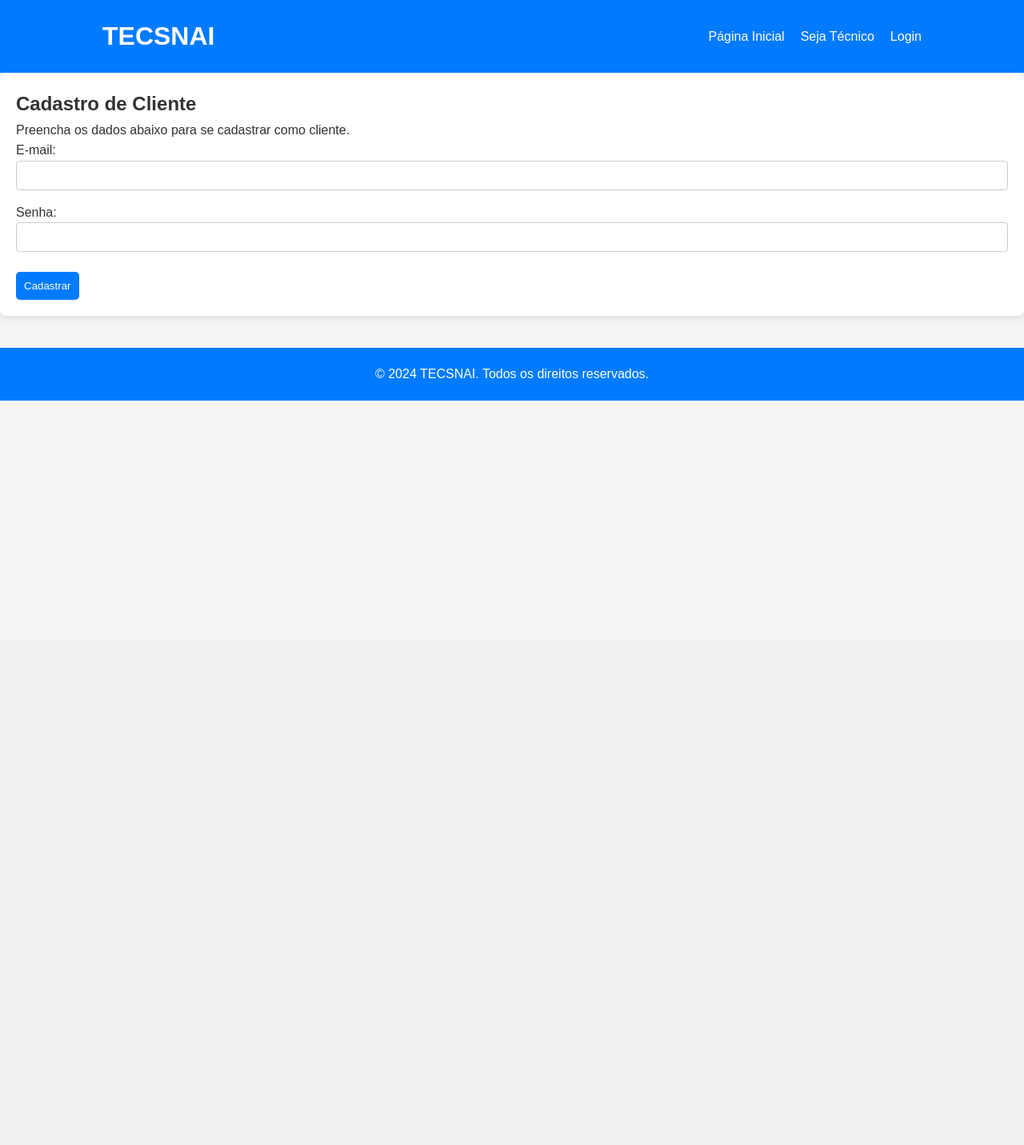
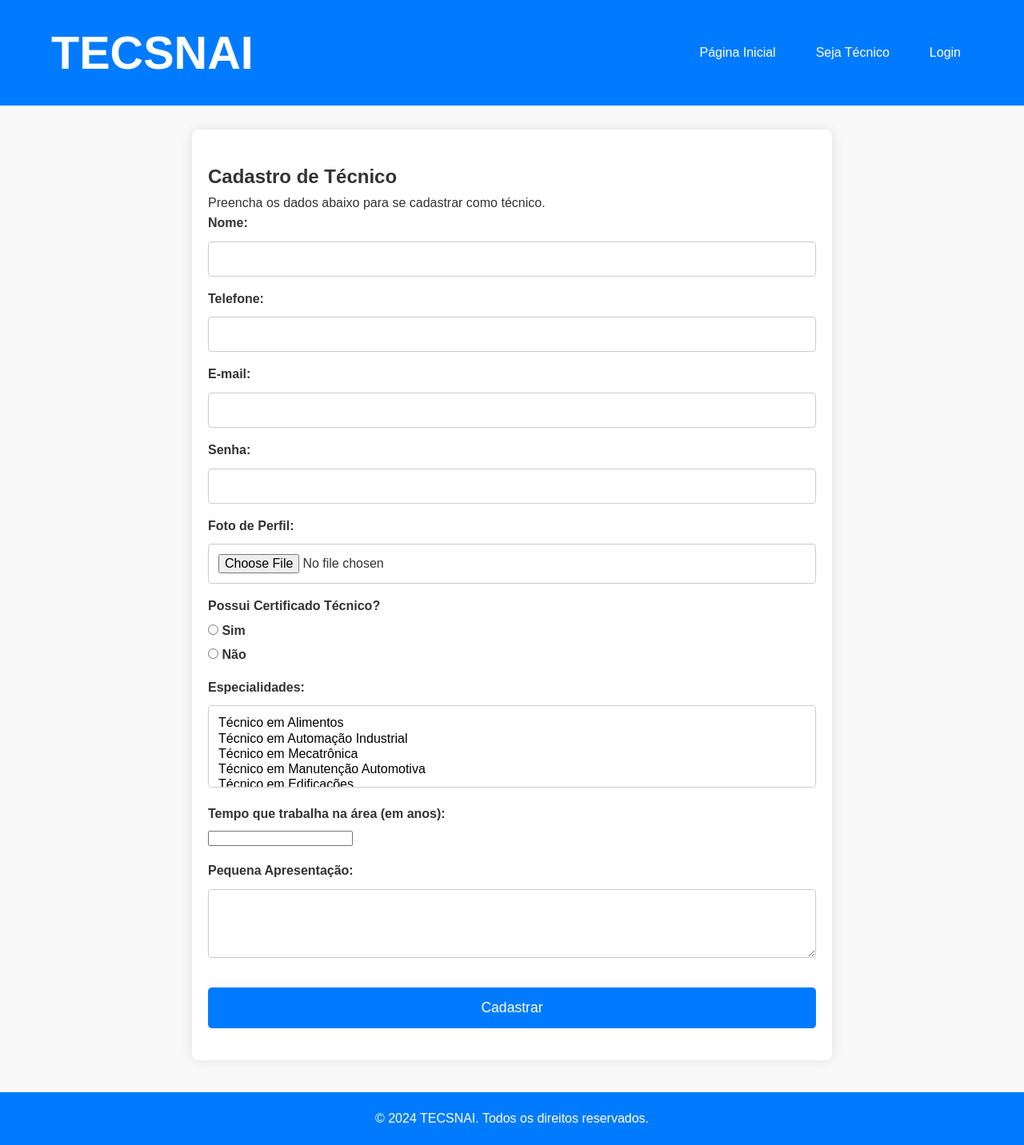
Before and after one commit to icarosantts/Icaro, a PHP site: page /TECSNAI/cadastro-tecnico.html in a window 1280 px wide. Shown: the whole page at 80% size. Before the commit the page ends 501 px from the top, so only its background shows below. Run offline with PHP 8.4, Linux system fonts and the light colour scheme.

Commit message:
atualizações

```diff
--- a/TECSNAI/cadastro-tecnico.html
+++ b/TECSNAI/cadastro-tecnico.html
@@ -9,7 +9,7 @@
 <body>
     <header>
         <div class="container">
-            <h1 class="logo">TECSNAI</h1>
+            <h1 class="logo"><a href="index.html">TECSNAI</a></h1>
             <nav class="menu">
                 <ul class="nav-links">
                     <li><a href="index.html">Página Inicial</a></li>
@@ -22,9 +22,17 @@
 
     <main>
         <section>
-            <h2>Cadastro de Cliente</h2>
-            <p>Preencha os dados abaixo para se cadastrar como cliente.</p>
-            <form id="cadastro-cliente">
+            <h2>Cadastro de Técnico</h2>
+            <p>Preencha os dados abaixo para se cadastrar como técnico.</p>
+            <form id="cadastro-tecnico">
+                <div class="form-group">
+                    <label for="nome">Nome:</label>
+                    <input type="text" id="nome" name="nome" required>
+                </div>
+                <div class="form-group">
+                    <label for="telefone">Telefone:</label>
+                    <input type="tel" id="telefone" name="telefone" required>
+                </div>
                 <div class="form-group">
                     <label for="email">E-mail:</label>
                     <input type="email" id="email" name="email" required>
@@ -32,6 +40,72 @@
                 <div class="form-group">
                     <label for="senha">Senha:</label>
                     <input type="password" id="senha" name="senha" required>
+                </div>
+                <div class="form-group">
+                    <label for="foto">Foto de Perfil:</label>
+                    <input type="file" id="foto" name="foto" accept="image/*" required>
+                </div>
+                <div class="form-group">
+                    <label>Possui Certificado Técnico?</label>
+                    <label><input type="radio" name="certificado" value="sim" required> Sim</label>
+                    <label><input type="radio" name="certificado" value="nao" required> Não</label>
+                </div>
+                <div class="form-group certificado-documento" style="display: none;">
+                    <label for="documento-certificado">Documento do Certificado:</label>
+                    <input type="file" id="documento-certificado" name="documento-certificado" accept=".pdf, .doc, .docx, .jpg, .jpeg, .png">
+                </div>
+                <div class="form-group">
+                    <label for="especialidades">Especialidades:</label>
+                    <select id="especialidades" name="especialidades" multiple required>
+                        <option value="alimentos">Técnico em Alimentos</option>
+                        <option value="automacao-industrial">Técnico em Automação Industrial</option>
+                        <option value="mecatronica">Técnico em Mecatrônica</option>
+                        <option value="manutencao-automotiva">Técnico em Manutenção Automotiva</option>
+                        <option value="edificacoes">Técnico em Edificações</option>
+                        <option value="design-calcados">Técnico em Design de Calçados</option>
+                        <option value="ensino-medio">Ensino Médio</option>
+                        <option value="eletroeletronica">Técnico em Eletroeletrônica</option>
+                        <option value="eletronica">Técnico em Eletrônica</option>
+                        <option value="eletrotecnica">Técnico em Eletrotécnica</option>
+                        <option value="energia-renovavel">Técnico em Sistemas de Energia Renovável</option>
+                        <option value="qualidade">Técnico em Qualidade</option>
+                        <option value="multimidia">Técnico em Multimídia</option>
+                        <option value="comunicacao-visual">Técnico em Comunicação Visual</option>
+                        <option value="impressao-offset">Técnico em Impressão Offset</option>
+                        <option value="impressao-rotografica-flexografica">Técnico em Impressão Rotográfica e Flexográfica</option>
+                        <option value="processos-graficos">Técnico em Processos Gráficos</option>
+                        <option value="portos">Técnico em Portos</option>
+                        <option value="logistica">Técnico em Logística</option>
+                        <option value="eletromecanica">Técnico em Eletromecânica</option>
+                        <option value="fabricacao-mecanica">Técnico em Fabricação Mecânica</option>
+                        <option value="manutencao-maquinas-industriais">Técnico em Manutenção de Máquinas Industriais</option>
+                        <option value="mecanica">Técnico em Mecânica</option>
+                        <option value="mecanica-precisao">Técnico em Mecânica de Precisão</option>
+                        <option value="metalurgia">Técnico em Metalurgia</option>
+                        <option value="soldagem">Técnico em Soldagem</option>
+                        <option value="soldagem-papel">Técnico em Soldagem e Papel</option>
+                        <option value="ceramica">Técnico em Cerâmica</option>
+                        <option value="petroquimica">Técnico em Petroquímica</option>
+                        <option value="plasticos">Técnico em Plásticos</option>
+                        <option value="analises-quimicas">Técnico em Análises Químicas</option>
+                        <option value="quimica">Técnico em Química</option>
+                        <option value="refrigeracao-climatizacao">Técnico em Refrigeração e Climatização</option>
+                        <option value="equipamentos-biomedicos">Técnico em Equipamentos Biomédicos</option>
+                        <option value="seguranca-trabalho">Técnico em Segurança do Trabalho</option>
+                        <option value="desenvolvimento-sistemas">Técnico em Desenvolvimento de Sistemas</option>
+                        <option value="informatica">Técnico em Informática</option>
+                        <option value="rede-computadores">Técnico em Rede de Computadores</option>
+                        <option value="vestuario">Técnico em Vestuário</option>
+                        <option value="textil">Técnico em Têxtil</option>
+                    </select>
+                </div>
+                <div class="form-group">
+                    <label for="tempo-experiencia">Tempo que trabalha na área (em anos):</label>
+                    <input type="number" id="tempo-experiencia" name="tempo-experiencia" min="0" required>
+                </div>
+                <div class="form-group">
+                    <label for="apresentacao">Pequena Apresentação:</label>
+                    <textarea id="apresentacao" name="apresentacao" rows="4" required></textarea>
                 </div>
                 <button type="submit">Cadastrar</button>
             </form>
@@ -43,16 +117,38 @@
     </footer>
 
     <script>
-        document.getElementById('cadastro-cliente').addEventListener('submit', function(e) {
+        // Mostra campo de documento se o técnico possui certificado
+        const certificadoRadios = document.querySelectorAll('input[name="certificado"]');
+        certificadoRadios.forEach(radio => {
+            radio.addEventListener('change', function() {
+                const documentoCertificado = document.querySelector('.certificado-documento');
+                if (this.value === 'sim') {
+                    documentoCertificado.style.display = 'block';
+                } else {
+                    documentoCertificado.style.display = 'none';
+                }
+            });
+        });
+
+        // Captura e valida o formulário
+        document.getElementById('cadastro-tecnico').addEventListener('submit', function(e) {
             e.preventDefault(); // Previne o envio padrão do formulário
 
             // Captura os dados do formulário
+            const nome = document.getElementById('nome').value;
+            const telefone = document.getElementById('telefone').value;
             const email = document.getElementById('email').value;
             const senha = document.getElementById('senha').value;
+            const possuiCertificado = document.querySelector('input[name="certificado"]:checked').value;
+            const especialidades = Array.from(document.getElementById('especialidades').selectedOptions).map(option => option.value);
+            const tempoExperiencia = document.getElementById('tempo-experiencia').value;
+            const apresentacao = document.getElementById('apresentacao').value;
+
+            // Opcional: adicionar lógica para salvar o arquivo de foto e documento de certificado
 
             // Armazena os dados no localStorage
-            const cliente = { email, senha };
-            localStorage.setItem('cliente', JSON.stringify(cliente));
+            const tecnico = { nome, telefone, email, senha, possuiCertificado, especialidades, tempoExperiencia, apresentacao };
+            localStorage.setItem('tecnico', JSON.stringify(tecnico));
 
             // Mensagem de confirmação
             alert('Cadastro realizado com sucesso!');
--- a/TECSNAI/procurando-tecnico.html
+++ b/TECSNAI/procurando-tecnico.html
@@ -9,7 +9,7 @@
 <body>
     <header>
         <div class="container">
-            <h1 class="logo">TECSNAI</h1>
+            <h1 class="logo"><a href="index.html">TECSNAI</a></h1>
             <nav class="menu">
                 <ul class="nav-links">
                     <li><a href="index.html">Página Inicial</a></li>
--- a/TECSNAI/styles.css
+++ b/TECSNAI/styles.css
@@ -1,4 +1,4 @@
-/* Reset básico para evitar inconsistências entre navegadores */
+/* Reset básico */
 * {
     margin: 0;
     padding: 0;
@@ -8,119 +8,134 @@
 /* Estilo do corpo */
 body {
     font-family: Arial, sans-serif;
+    background-color: #f9f9f9;
+    color: #333;
     line-height: 1.6;
-    background-color: #f4f4f4; /* Fundo claro */
-    color: #333; /* Cor do texto */
 }
 
 /* Estilo do cabeçalho */
 header {
-    background-color: #007bff; /* Azul principal */
+    background-color: #007bff;
     color: #fff;
     padding: 20px 0;
 }
 
 .container {
-    width: 80%;
-    margin: 0 auto; /* Centraliza o conteúdo */
+    width: 90%;
+    max-width: 1200px;
+    margin: 0 auto;
     display: flex;
-    justify-content: space-between; /* Espaço entre logo e menu */
+    justify-content: space-between;
     align-items: center;
 }
 
-.logo {
-    font-size: 2em; /* Tamanho da fonte da logo */
+.logo a {
+    color: #fff;
+    font-size: 1.8em;
+    text-decoration: none;
 }
 
-/* Estilo do menu de navegação */
-.nav-links {
-    list-style: none; /* Remove os marcadores da lista */
-    display: flex; /* Exibe os itens da lista em linha */
+.menu .nav-links {
+    list-style: none;
+    display: flex;
 }
 
-.nav-links li {
-    margin-left: 20px; /* Espaço entre os links */
+.menu .nav-links li {
+    margin-left: 20px;
 }
 
-.nav-links a {
-    color: #fff; /* Cor dos links */
-    text-decoration: none; /* Remove o sublinhado */
-    transition: color 0.3s; /* Transição suave ao passar o mouse */
+.menu .nav-links a {
+    color: #fff;
+    text-decoration: none;
+    padding: 8px 15px;
+    transition: background-color 0.3s ease;
+    border-radius: 4px;
 }
 
-.nav-links a:hover {
-    color: #d3d3d3; /* Cor mais clara ao passar o mouse */
+.menu .nav-links a:hover {
+    background-color: #0056b3;
 }
 
-/* Estilo das seções principais */
+/* Estilo do formulário principal */
 main {
-    padding: 20px;
-    background-color: #fff; /* Fundo branco para o conteúdo */
-    border-radius: 8px; /* Bordas arredondadas */
-    box-shadow: 0 2px 10px rgba(0, 0, 0, 0.1); /* Sombra suave */
+    padding: 40px 20px;
+    background-color: #fff;
+    border-radius: 8px;
+    box-shadow: 0 0 15px rgba(0, 0, 0, 0.1);
+    width: 90%;
+    max-width: 800px;
+    margin: 30px auto;
 }
 
-/* Estilo da introdução */
-.intro {
+/* Seções de introdução */
+.intro h2, .form-section h3 {
+    font-size: 1.8em;
+    margin-bottom: 20px;
+}
+
+.intro p, .form-section p {
+    font-size: 1.1em;
     margin-bottom: 20px;
 }
 
 /* Estilo do formulário */
-.form-section {
-    margin-bottom: 20px;
+.form-group {
+    margin-bottom: 15px;
 }
 
-.form-group {
-    margin-bottom: 15px;
+label {
+    display: block;
+    font-weight: bold;
+    margin-bottom: 5px;
 }
 
 input[type="text"],
 input[type="email"],
 input[type="password"],
+input[type="tel"],
+input[type="file"],
+textarea,
 select {
     width: 100%;
-    padding: 10px;
+    padding: 12px;
+    margin-top: 5px;
     border: 1px solid #ccc;
     border-radius: 4px;
+    font-size: 1em;
 }
 
-/* Estilo do botão de cadastro */
-button {
-    background-color: #007bff; /* Azul principal */
-    color: #fff; /* Cor do texto */
-    border: none; /* Remove borda padrão */
-    padding: 10px; /* Espaçamento interno */
-    margin-top: 10px; /* Espaço acima do botão */
-    border-radius: 5px; /* Bordas arredondadas */
-    cursor: pointer; /* Muda o cursor para indicar que é clicável */
-    transition: background-color 0.3s; /* Transição suave ao passar o mouse */
-}
-
-button:hover {
-    background-color: #0056b3; /* Azul escuro ao passar o mouse */
-}
-
-/* Estilo do botão do Google */
-.google-button {
-    background-color: #db4437; /* Vermelho do Google */
+/* Estilo dos botões */
+button, .google-button {
+    width: 100%;
+    background-color: #007bff;
     color: #fff;
     border: none;
-    padding: 10px;
-    margin-top: 10px;
+    padding: 15px;
+    font-size: 1.1em;
     border-radius: 5px;
     cursor: pointer;
     transition: background-color 0.3s;
+    margin-top: 15px;
+}
+
+button:hover, .google-button:hover {
+    background-color: #0056b3;
+}
+
+/* Estilo específico para o botão Google */
+.google-button {
+    background-color: #db4437;
 }
 
 .google-button:hover {
-    background-color: #c1351d; /* Vermelho mais escuro ao passar o mouse */
+    background-color: #c1351d;
 }
 
 /* Estilo do rodapé */
 footer {
-    background-color: #007bff; /* Azul principal */
+    background-color: #007bff;
     color: #fff;
     text-align: center;
     padding: 20px 0;
-    margin-top: 40px; /* Espaço acima do rodapé */
+    margin-top: 40px;
 }
```
Also changed, not shown: TECSNAI/cadastro-cliente.html (added, +102 -0 lines), TECSNAI/cadastro.html (renamed from pasta icaro/painel-tecnicos.html, +7 -8 lines), TECSNAI/index.html (+112 -8 lines), TECSNAI/login.html (+14 -34 lines), TECSNAI/seja-tecnico.html (+40 -5 lines).
